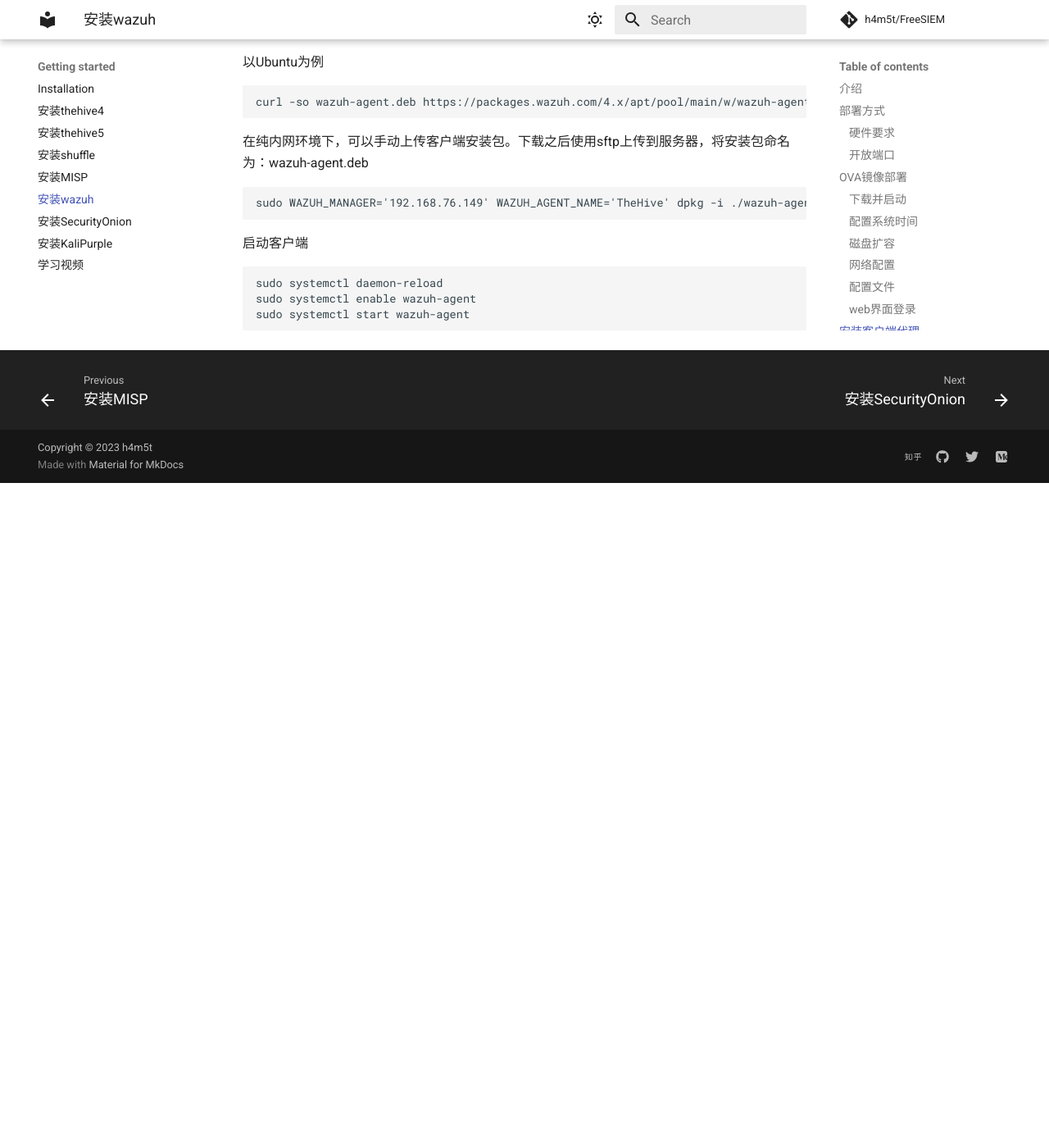
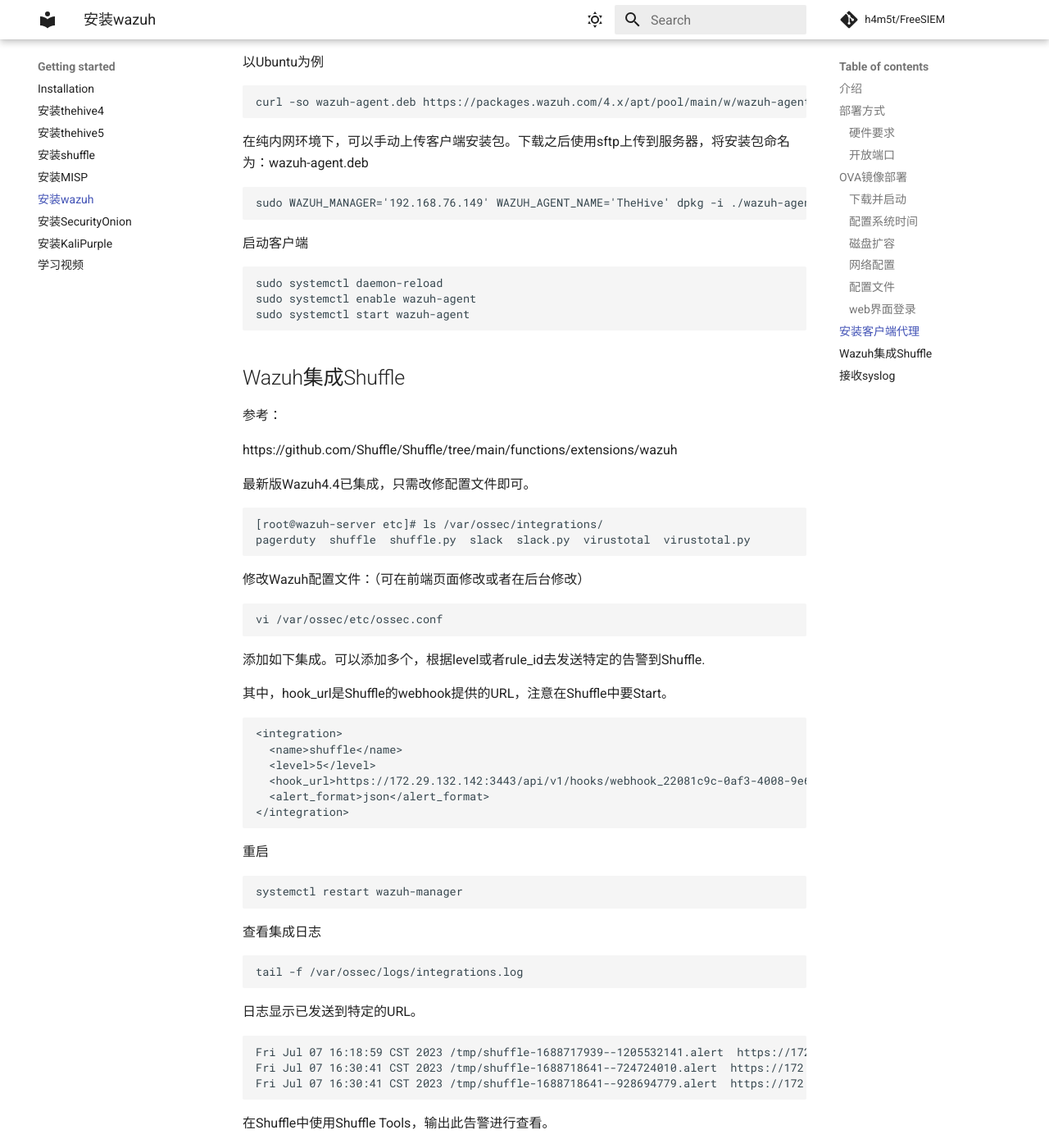
Before and after one commit to h4m5t/FreeSIEM, an MkDocs documentation site: the page built from docs/install_wazuh.md, in a window 1280 px wide and 1400 px high, scrolled down 7536 px. Shown: the whole window at 82% size. Built offline with MkDocs 1.6.1 and Material for MkDocs 9.7.7, drawn with Linux system fonts in a browser that asks for light colours; comment, search, counter and statistics services are not loaded; before the commit the page ends 8125 px from its top, so only the background shows below that; some of the changed text lies outside the part shown.

Commit message:
Update install_wazuh.md

````diff
--- a/docs/install_wazuh.md
+++ b/docs/install_wazuh.md
@@ -363,3 +363,111 @@
 sudo systemctl enable wazuh-agent
 sudo systemctl start wazuh-agent
 ```
+
+
+## Wazuh集成Shuffle
+
+参考：
+
+https://github.com/Shuffle/Shuffle/tree/main/functions/extensions/wazuh
+
+最新版Wazuh4.4已集成，只需改修配置文件即可。
+
+```
+[root@wazuh-server etc]# ls /var/ossec/integrations/
+pagerduty  shuffle  shuffle.py  slack  slack.py  virustotal  virustotal.py
+```
+
+修改Wazuh配置文件：（可在前端页面修改或者在后台修改）
+
+```
+vi /var/ossec/etc/ossec.conf
+```
+
+添加如下集成。可以添加多个，根据level或者rule_id去发送特定的告警到Shuffle.
+
+其中，hook_url是Shuffle的webhook提供的URL，注意在Shuffle中要Start。
+
+```
+<integration>
+  <name>shuffle</name>
+  <level>5</level>
+  <hook_url>https://172.29.132.142:3443/api/v1/hooks/webhook_22081c9c-0af3-4008-9e68-6820c14b7767</hook_url>
+  <alert_format>json</alert_format>
+</integration>
+```
+
+重启
+
+```
+systemctl restart wazuh-manager
+```
+
+查看集成日志
+
+```
+tail -f /var/ossec/logs/integrations.log
+```
+
+日志显示已发送到特定的URL。
+
+```
+Fri Jul 07 16:18:59 CST 2023 /tmp/shuffle-1688717939--1205532141.alert  https://172.29.132.142:3443/api/v1/hooks/webhook_22081c9c-0af3-4008-9e68-6820c14b7767  > /dev/null 2>&1
+Fri Jul 07 16:30:41 CST 2023 /tmp/shuffle-1688718641--724724010.alert  https://172.29.132.142:3443/api/v1/hooks/webhook_22081c9c-0af3-4008-9e68-6820c14b7767  > /dev/null 2>&1
+Fri Jul 07 16:30:41 CST 2023 /tmp/shuffle-1688718641--928694779.alert  https://172.29.132.142:3443/api/v1/hooks/webhook_22081c9c-0af3-4008-9e68-6820c14b7767  > /dev/null 2>&1
+```
+
+在Shuffle中使用Shuffle Tools，输出此告警进行查看。
+
+
+
+## 接收syslog
+
+参考：https://documentation.wazuh.com/current/cloud-service/your-environment/send-syslog-data.html#rsyslog-on-linux
+
+有些服务器不方便或无法安装Wazuh-Agent客户端，此时可以通过syslog传输日志。
+
+可以将服务器的日志通过syslog发送到特定的中转服务器。在此中转服务器上安装Wazuh-Agent.
+
+
+
+修改中转服务器的syslog配置
+
+```
+vim /etc/rsyslog.conf
+```
+
+监听UDP端口514，并接收来自特定IP的日志消息，并写入到特定的文件。
+
+```
+$ModLoad imudp
+$UDPServerRun 514
+
+#Storing Messages from a Remote System into a specific File
+if $fromhost-ip == '172.xx.xx.x' then /var/log/specific.log
+& ~
+```
+
+
+
+修改中转服务器上Wazuh-Agent的配置
+
+```
+vi /var/ossec/etc/ossec.conf
+```
+
+增加下面几行：
+
+```
+<localfile>
+<log_format>syslog</log_format>
+<location>/var/log/specific.log</location>
+</localfile>
+```
+
+重启syslog服务和Wazuh-Agent
+
+```
+systemctl restart rsyslog
+systemctl restart wazuh-agent
+```
````
